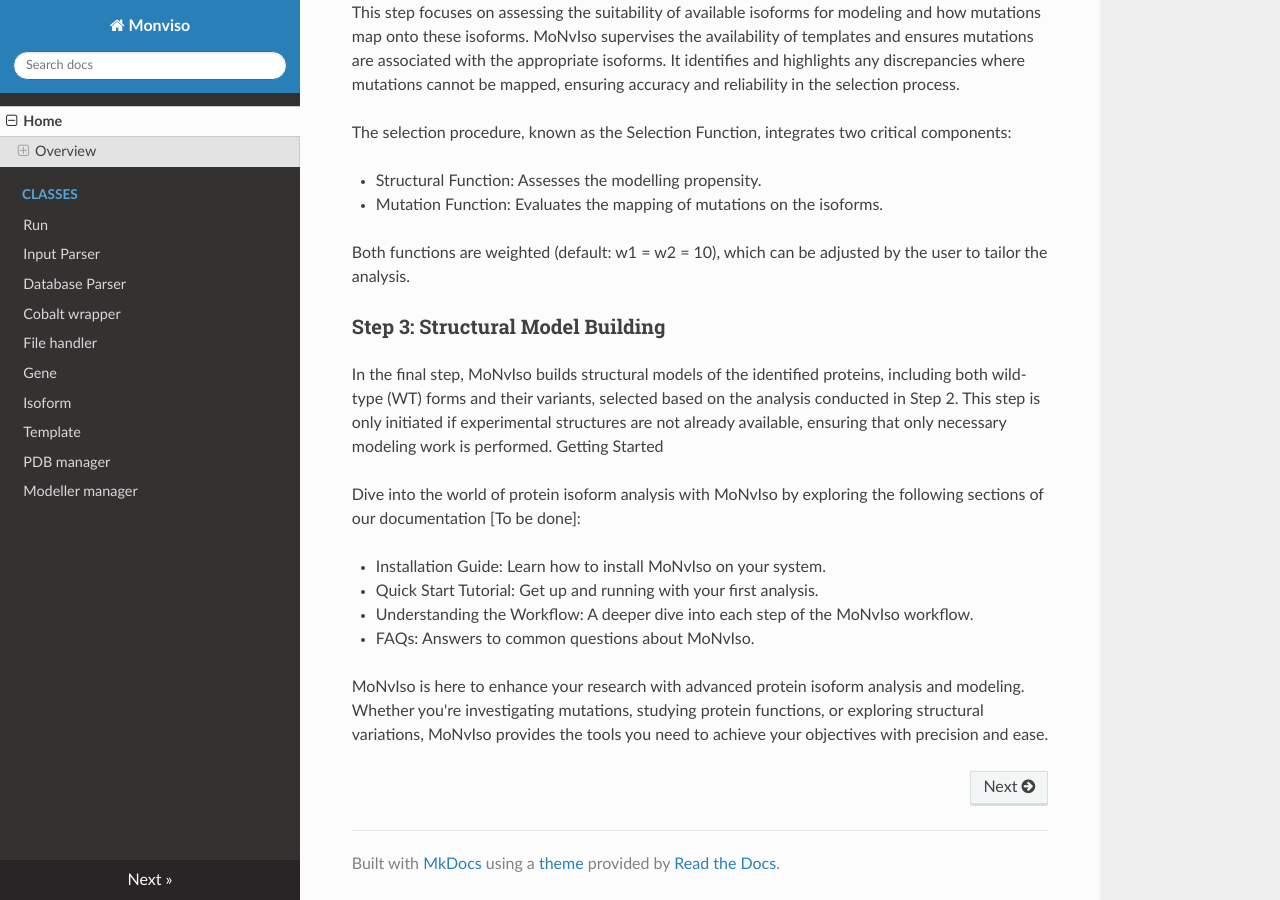
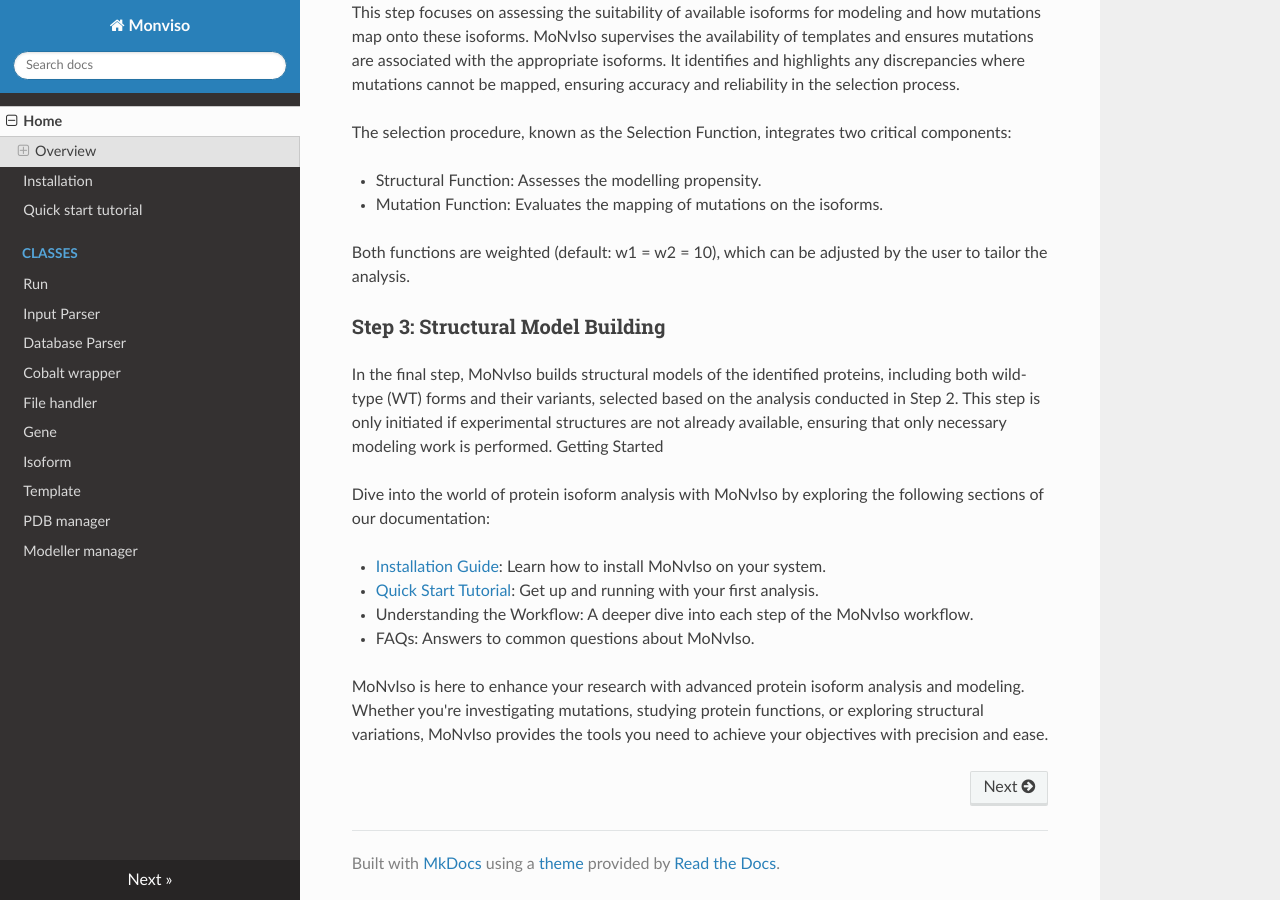
Before and after one commit to LBIC-biocomp/monviso_reloaded, an MkDocs documentation site: the page built from docs/index.md, in a window 1280 px wide and 900 px high, scrolled down 675 px. Built offline with MkDocs 1.6.1, drawn with Linux system fonts in a browser that asks for light colours; nearby versions of some CDN libraries.

Commit message:
New Docs

```diff
--- a/docs/index.md
+++ b/docs/index.md
@@ -26,11 +26,11 @@
 In the final step, MoNvIso builds structural models of the identified proteins, including both wild-type (WT) forms and their variants, selected based on the analysis conducted in Step 2. This step is only initiated if experimental structures are not already available, ensuring that only necessary modeling work is performed.
 Getting Started
 
-Dive into the world of protein isoform analysis with MoNvIso by exploring the following sections of our documentation [To be done]:
+Dive into the world of protein isoform analysis with MoNvIso by exploring the following sections of our documentation:
 
- - Installation Guide: Learn how to install MoNvIso on your system.
- - Quick Start Tutorial: Get up and running with your first analysis.
- - Understanding the Workflow: A deeper dive into each step of the MoNvIso workflow.
- - FAQs: Answers to common questions about MoNvIso.
+- [Installation Guide](installation.md): Learn how to install MoNvIso on your system.
+- [Quick Start Tutorial](tutorial.md): Get up and running with your first analysis.
+- Understanding the Workflow: A deeper dive into each step of the MoNvIso workflow.
+- FAQs: Answers to common questions about MoNvIso.
 
 MoNvIso is here to enhance your research with advanced protein isoform analysis and modeling. Whether you're investigating mutations, studying protein functions, or exploring structural variations, MoNvIso provides the tools you need to achieve your objectives with precision and ease.
--- a/mkdocs.yml
+++ b/mkdocs.yml
@@ -1,6 +1,8 @@
 site_name: Monviso
 nav:
     - Home: index.md
+    - Installation: installation.md
+    - Quick start tutorial: tutorial.md
     - Classes:
       - Run:  run.md
       - Input Parser: input_parser.md
```
Also changed, not shown: docs/installation.md (added, +47 -0 lines), docs/tutorial.md (added, +65 -0 lines).
